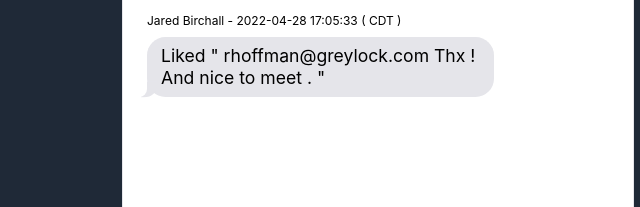
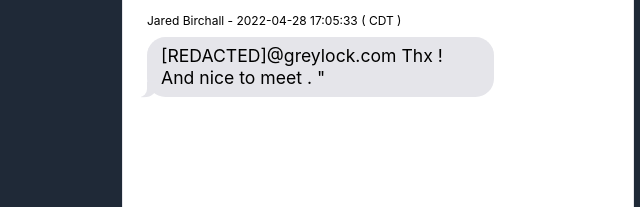
Before and after one commit to thatreeves/elon, a website: page d/32.html in a window 1280 px wide. Shown: the part 245-452 px from the top of the page, 6-646 px from the left. Drawn offline with Linux system fonts and the light colour scheme; a web font is replaced by a local one.

Commit message:
no message

```diff
--- a/d/32.html
+++ b/d/32.html
@@ -38,7 +38,7 @@
 <p class="from-them">Very nice to connect , Reid . What is the best email to reach you at ?</p>
 
 <div class="text-xs text-grey-600 mt-2"><span>Jared Birchall - </span>2022-04-28 17:05:33 ( CDT )</div>
-<p class="from-them">Liked " rhoffman@greylock.com Thx ! And nice to meet . "</p>
+<p class="from-them">[REDACTED]@greylock.com Thx ! And nice to meet . "</p>
 
                     </div>
 
```
Also changed, not shown: 1 other file.
